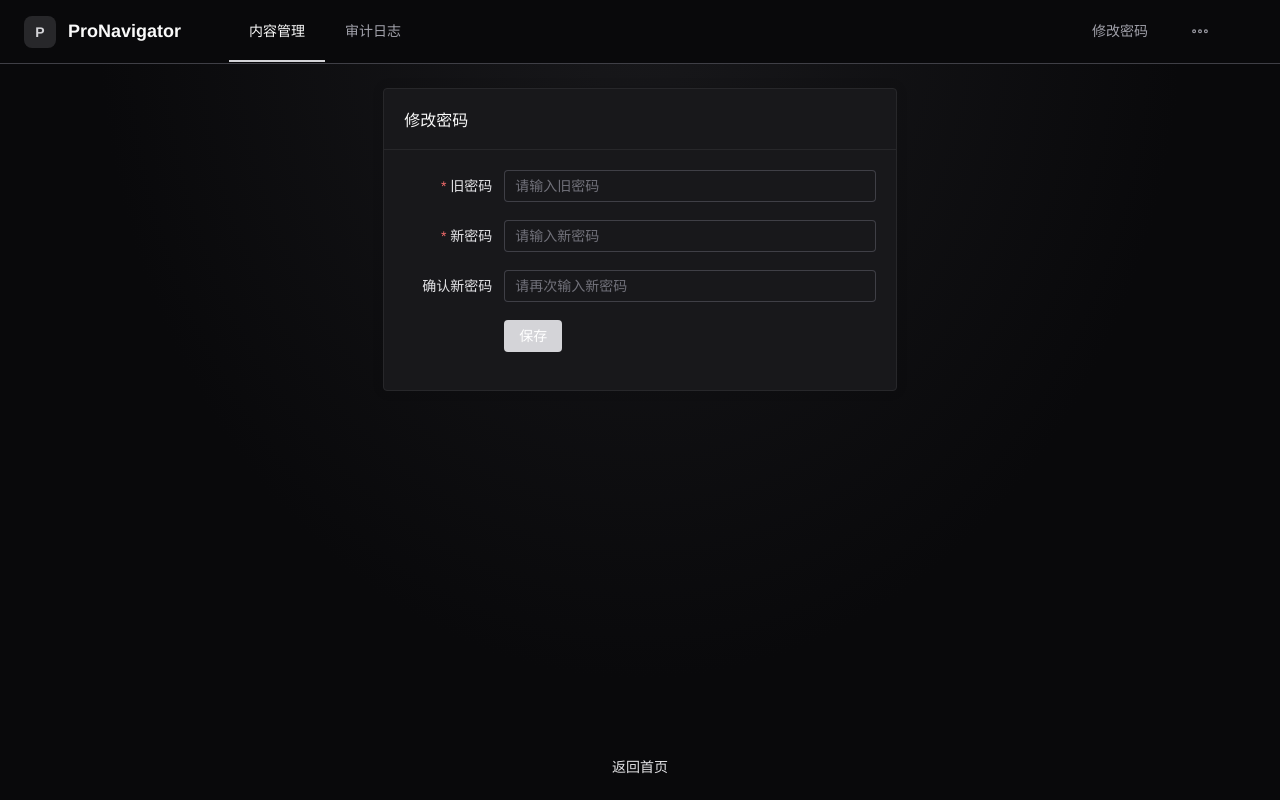
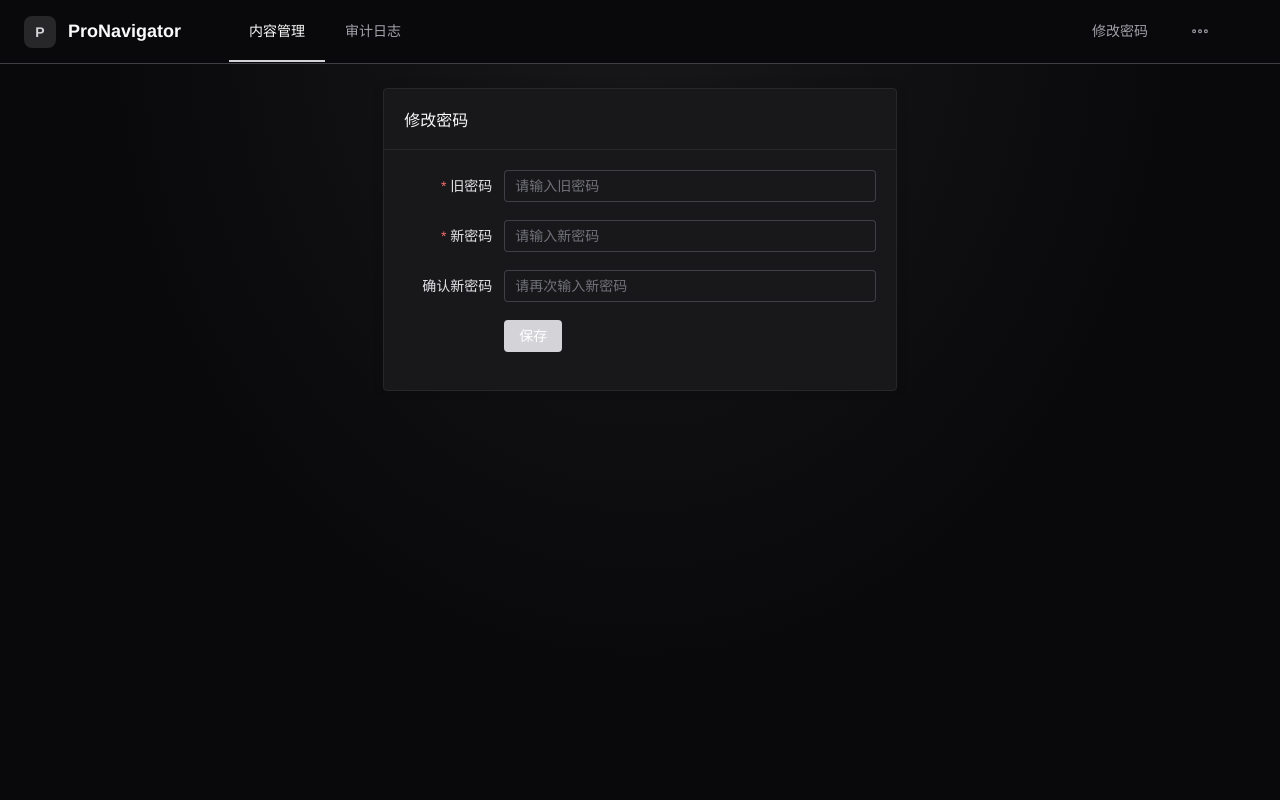
Before and after one commit to letsopen/ProNavigator, a Vue app in the folder web/: page /admin/password in a window 1280 px wide. Built offline with nearby package versions, Linux system fonts and the light colour scheme; sample sign-in values are in the browser's storage.

Commit message:
管理后台链接指向调整

```diff
--- a/web/src/views/admin/Layout.vue
+++ b/web/src/views/admin/Layout.vue
@@ -5,7 +5,11 @@
   >
     <el-header class="admin-header">
       <div class="pn-container header-inner">
-        <div class="brand">
+        <a
+          class="brand"
+          href="/"
+          target="_blank"
+        >
           <el-avatar
             :size="32"
             shape="square"
@@ -14,7 +18,7 @@
             P
           </el-avatar>
           <span class="brand-name">ProNavigator</span>
-        </div>
+        </a>
         <el-menu
           :default-active="activeTab"
           mode="horizontal"
@@ -52,12 +56,6 @@
     <el-main class="admin-main pn-container">
       <slot />
     </el-main>
-
-    <el-footer class="admin-footer">
-      <el-link @click="goHome">
-        返回首页
-      </el-link>
-    </el-footer>
   </el-container>
 </template>
 
@@ -83,9 +81,6 @@ function goPassword() {
   router.push('/admin/password');
 }
 
-function goHome() {
-  router.push('/');
-}
 
 async function logout() {
   const token = localStorage.getItem('nav_token');
@@ -126,6 +121,8 @@ async function logout() {
   align-items: center;
   gap: 12px;
   margin-right: 48px;
+  text-decoration: none;
+  cursor: pointer;
 }
 .brand-logo {
   background: var(--pn-bg-elevated);
@@ -147,11 +144,7 @@ async function logout() {
   padding-top: 24px;
   padding-bottom: 24px;
 }
-.admin-footer {
-  padding: 16px;
-  text-align: center;
-  background: transparent;
-}
+
 .flex-spacer {
   flex: 1;
 }
```
